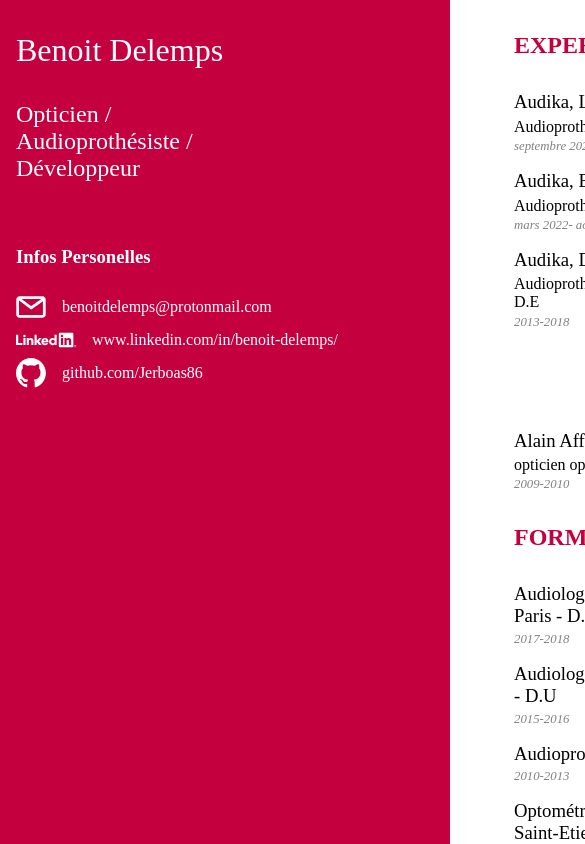
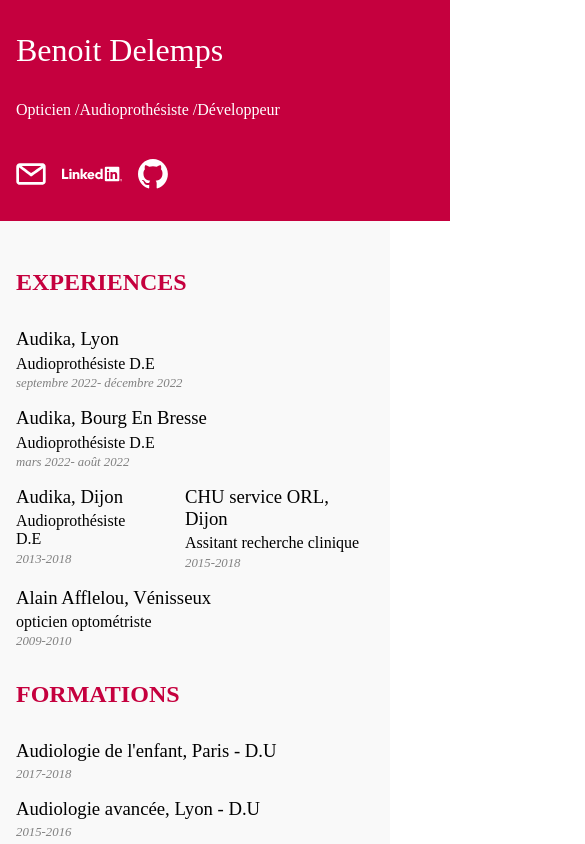
Before and after one commit to Jerboas86/perso, a SvelteKit app: page / in a window 390 px wide. Shown: the top 844 px of the page, 585 px wide, since content can reach past the window. Built offline with nearby package versions, Linux system fonts and the light colour scheme.

Commit message:
responsive design

```diff
--- a/src/routes/+page.svelte
+++ b/src/routes/+page.svelte
@@ -7,7 +7,7 @@
 <div class="body">
 	<header>
 		<h1>Benoit Delemps</h1>
-		<div>
+		<div class="jobList">
 			<h2>Opticien /</h2>
 			<h2>Audioprothésiste /</h2>
 			<h2>Développeur</h2>
@@ -15,15 +15,15 @@
 		<div class="personalInfos">
 			<h3>Infos Personelles</h3>
 			<div class="infos">
-				<a href="mailto:benoitdelemps@protonmail.com">
+				<a class="info" href="mailto:benoitdelemps@protonmail.com">
 					<Mail />
 					<p>benoitdelemps@protonmail.com</p>
 				</a>
-				<a href="www.linkedin.com/in/benoit-delemps/">
+				<a class="info" href="www.linkedin.com/in/benoit-delemps/">
 					<LinkedIn />
 					<p>www.linkedin.com/in/benoit-delemps/</p>
 				</a>
-				<a href="github.com/Jerboas86">
+				<a class="info" href="github.com/Jerboas86">
 					<Github />
 					<p>github.com/Jerboas86</p>
 				</a>
@@ -198,6 +198,11 @@
 		margin-bottom: 1rem;
 	}
 
+	.jobList {
+		display: flex;
+		flex-direction: column;
+	}
+
 	header {
 		min-width: 450px;
 		display: flex;
@@ -264,4 +269,45 @@
 	.pub > a {
 		color: #6f0325;
 	}
+
+	@media screen and (max-width: 1000px) {
+		.body {
+			flex-direction: column;
+		}
+
+		main {
+			padding-top: 0;
+		}
+
+		.jobList {
+			flex-direction: row;
+		}
+
+		.jobList > h2 {
+			font-size: 18px;
+		}
+
+		.personalInfos {
+			margin-top: 0.5rem;
+		}
+
+		.personalInfos > h3 {
+			display: none;
+		}
+
+		.infos {
+			flex-direction: row;
+			gap: 1rem;
+		}
+
+		.info > p {
+			display: none;
+		}
+	}
+
+	@media screen and (max-width: 400px) {
+		.jobList > h2 {
+			font-size: 16px;
+		}
+	}
 </style>
```
